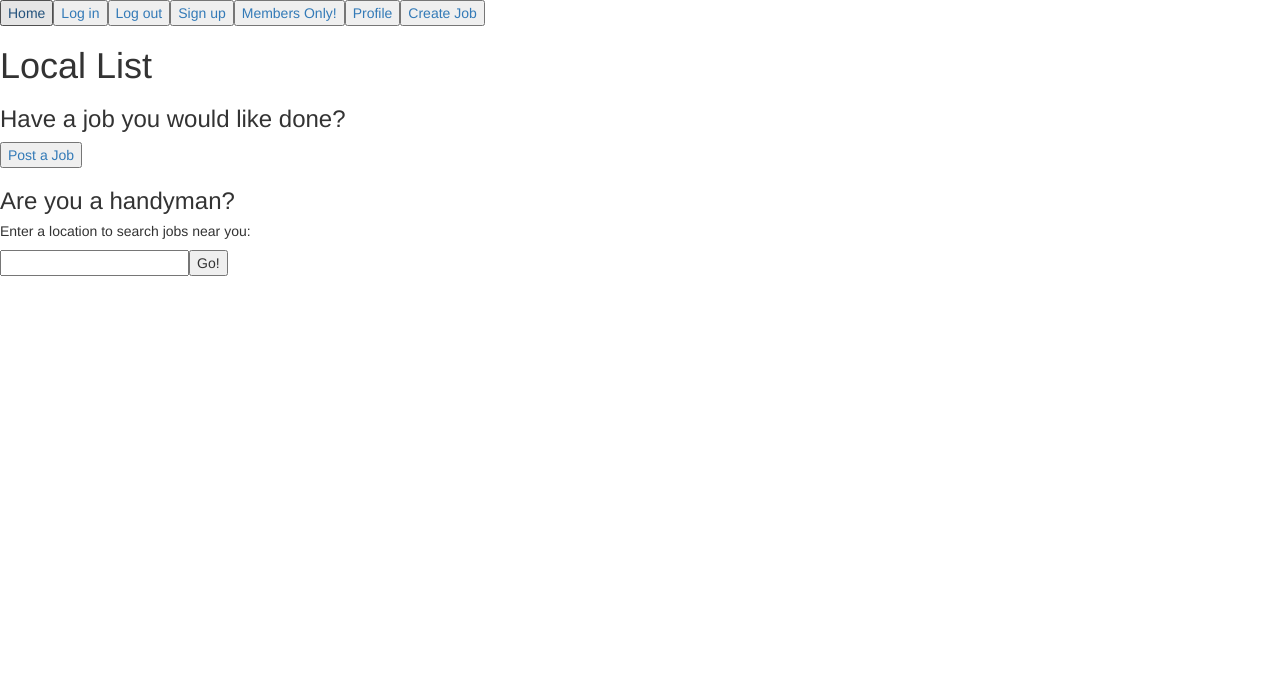
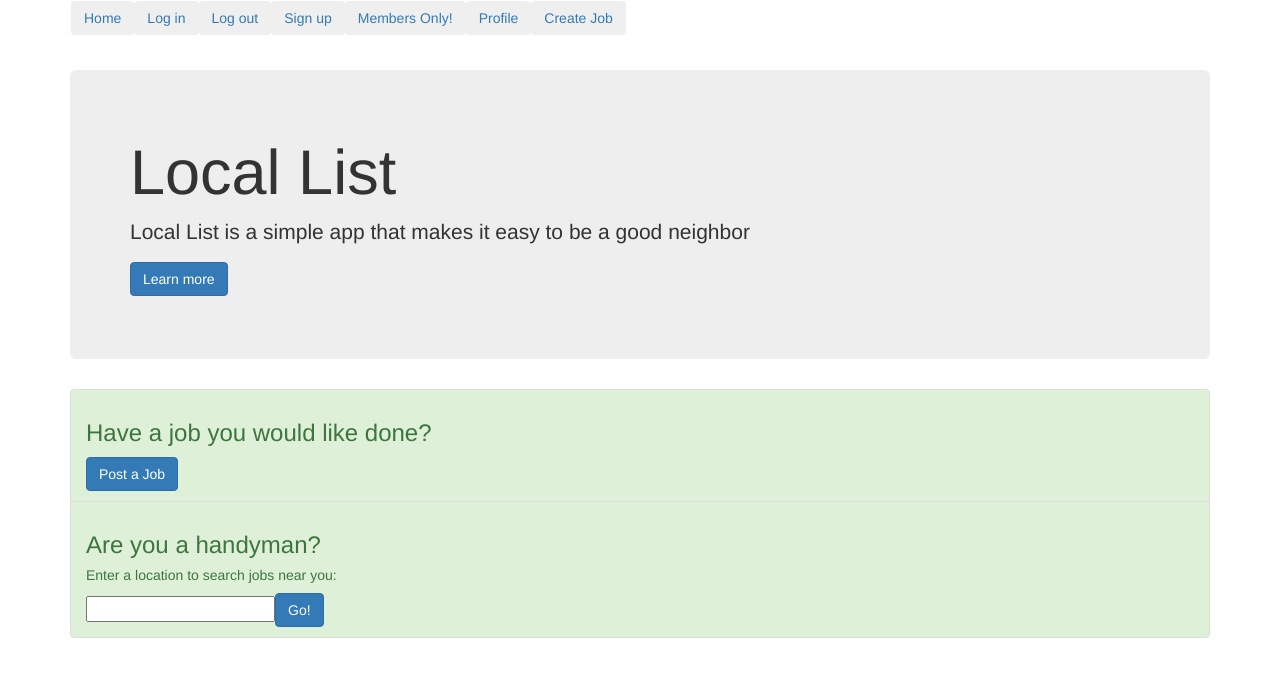
Before and after one commit to j-christoffersen/LocalList, a React app: page / in a window 1280 px wide. Shown: the top 676 px of the page. Built offline with nearby package versions, Linux system fonts and the light colour scheme; no server answers.

Commit message:
Homepage and navbar styling

```diff
--- a/client/index.html
+++ b/client/index.html
@@ -5,7 +5,7 @@
     <title>React.js using NPM, Babel6 and Webpack</title>
   </head>
   <body>
-    <div id="app" />
+    <div id="app" class="container .bg-primary"/>
     <script src="dist/bundle.js" type="text/javascript"></script>
   </body>
 </html>
--- a/client/src/components/Home.jsx
+++ b/client/src/components/Home.jsx
@@ -2,6 +2,7 @@ import React from 'react';
 import axios from 'axios';
 import { NavLink } from 'react-router-dom';
 import JobList from './JobList';
+import { Jumbotron, Button, ListGroup, ListGroupItem } from 'react-bootstrap';
 
 class Home extends React.Component {
   constructor(props) {
@@ -60,17 +61,23 @@ class Home extends React.Component {
     } else {
       return (
         <div>
-          <h1>Local List</h1>
-          <div>
-            <h3>Have a job you would like done?</h3>
-            {<NavLink activeClassName="active" to="/jobs/create"><button>Post a Job</button></NavLink>}
-          </div>
-          <div>
-            <h3>Are you a handyman?</h3>
-            <h5>Enter a location to search jobs near you:</h5>
-            <input onChange={this.updateHandymanSearch} type="text" />
-            <button onClick={this.handymanSearch}>Go!</button>
-          </div>
+          <Jumbotron>
+            <h1>Local List</h1>
+            <p>Local List is a simple app that makes it easy to be a good neighbor</p>
+            <p><Button bsStyle="primary">Learn more</Button></p>
+          </Jumbotron>
+          <ListGroup>
+            <ListGroupItem bsStyle="success">
+              <h3>Have a job you would like done?</h3>
+              {<NavLink activeClassName="active" to="/jobs/create"><Button bsStyle="primary">Post a Job</Button></NavLink>}
+            </ListGroupItem>
+            <ListGroupItem bsStyle="success">
+              <h3>Are you a handyman?</h3>
+              <h5>Enter a location to search jobs near you:</h5>
+              <input onChange={this.updateHandymanSearch} type="text" />
+              <Button bsStyle="primary" onClick={this.handymanSearch}>Go!</Button>
+            </ListGroupItem>
+          </ListGroup>
         </div>
       );
     }
--- a/client/src/components/Nav.jsx
+++ b/client/src/components/Nav.jsx
@@ -2,15 +2,16 @@ import React from 'react';
 import { NavLink } from 'react-router-dom';
 
 const Nav = () => (
-  <div className="nav">
-    <NavLink activeClassName="active" to="/"><button>Home</button></NavLink>
-    <NavLink activeClassName="active" to="/login"><button>Log in</button></NavLink>
-    <NavLink activeClassName="active" to="/logout"><button>Log out</button></NavLink>
-    <NavLink activeClassName="active" to="/signup"><button>Sign up</button></NavLink>
-    <NavLink activeClassName="active" to="/protected"><button>Members Only!</button></NavLink>
-    <NavLink activeClassName="active" to="/profile"><button>Profile</button></NavLink>
-    <NavLink activeClassName="active" to="/create-job"><button>Create Job</button></NavLink>
+  <div className="navbar navbar-toggleable-md navbar-light bg-faded" role="navigation">
+    <NavLink activeClassName="active" to="/"><button className="btn btn-outline-secondary">Home</button></NavLink>
+    <NavLink activeClassName="active" to="/login"><button className="btn btn-outline-secondary">Log in</button></NavLink>
+    <NavLink activeClassName="active" to="/logout"><button className="btn btn-outline-secondary">Log out</button></NavLink>
+    <NavLink activeClassName="active" to="/signup"><button className="btn btn-outline-secondary">Sign up</button></NavLink>
+    <NavLink activeClassName="active" to="/protected"><button className="btn btn-outline-secondary">Members Only!</button></NavLink>
+    <NavLink activeClassName="active" to="/profile"><button className="btn btn-outline-secondary">Profile</button></NavLink>
+    <NavLink activeClassName="active" to="/create-job"><button className="btn btn-outline-secondary">Create Job</button></NavLink>
   </div>
 );
 
+
 export default Nav;
```
